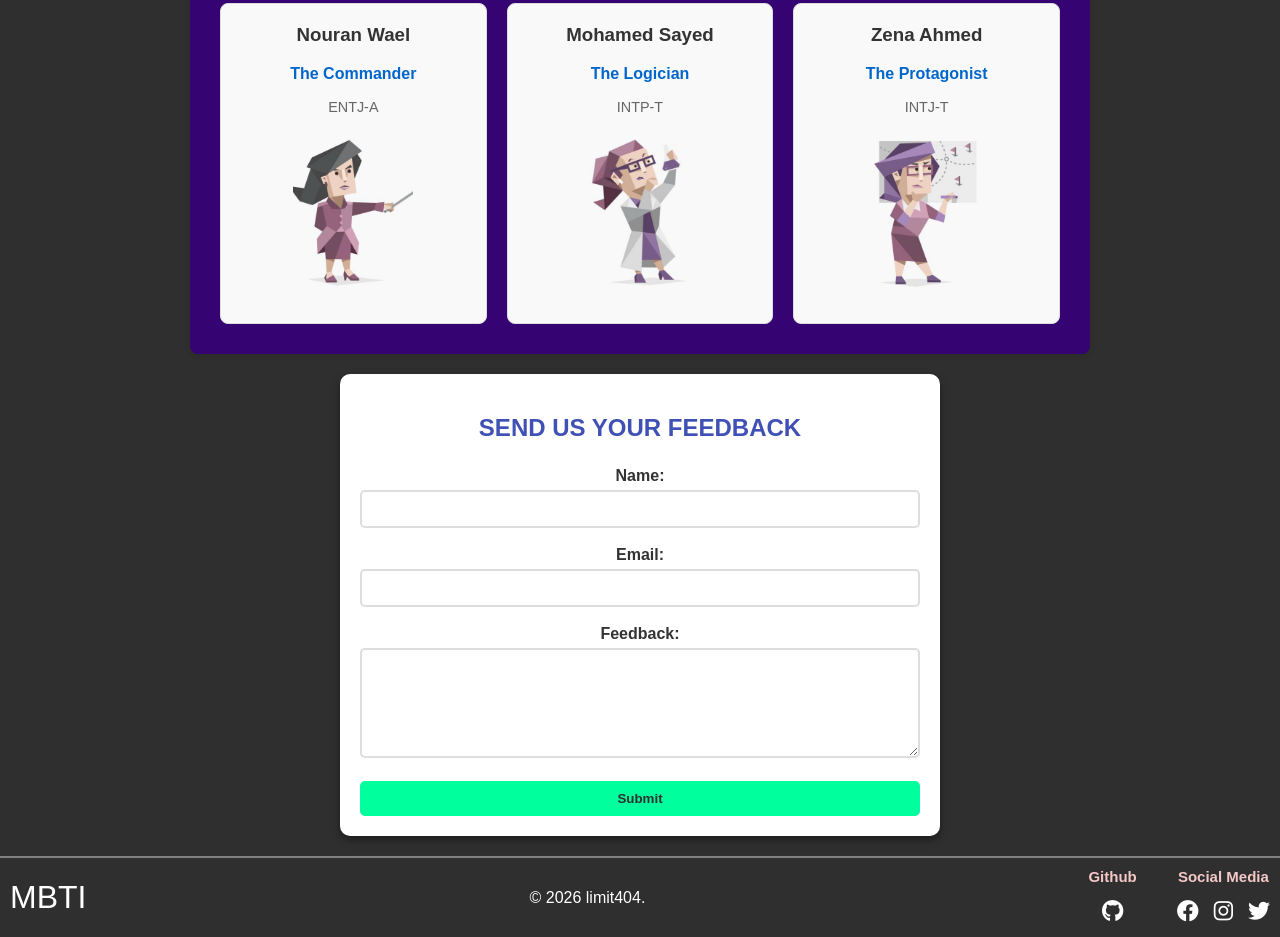
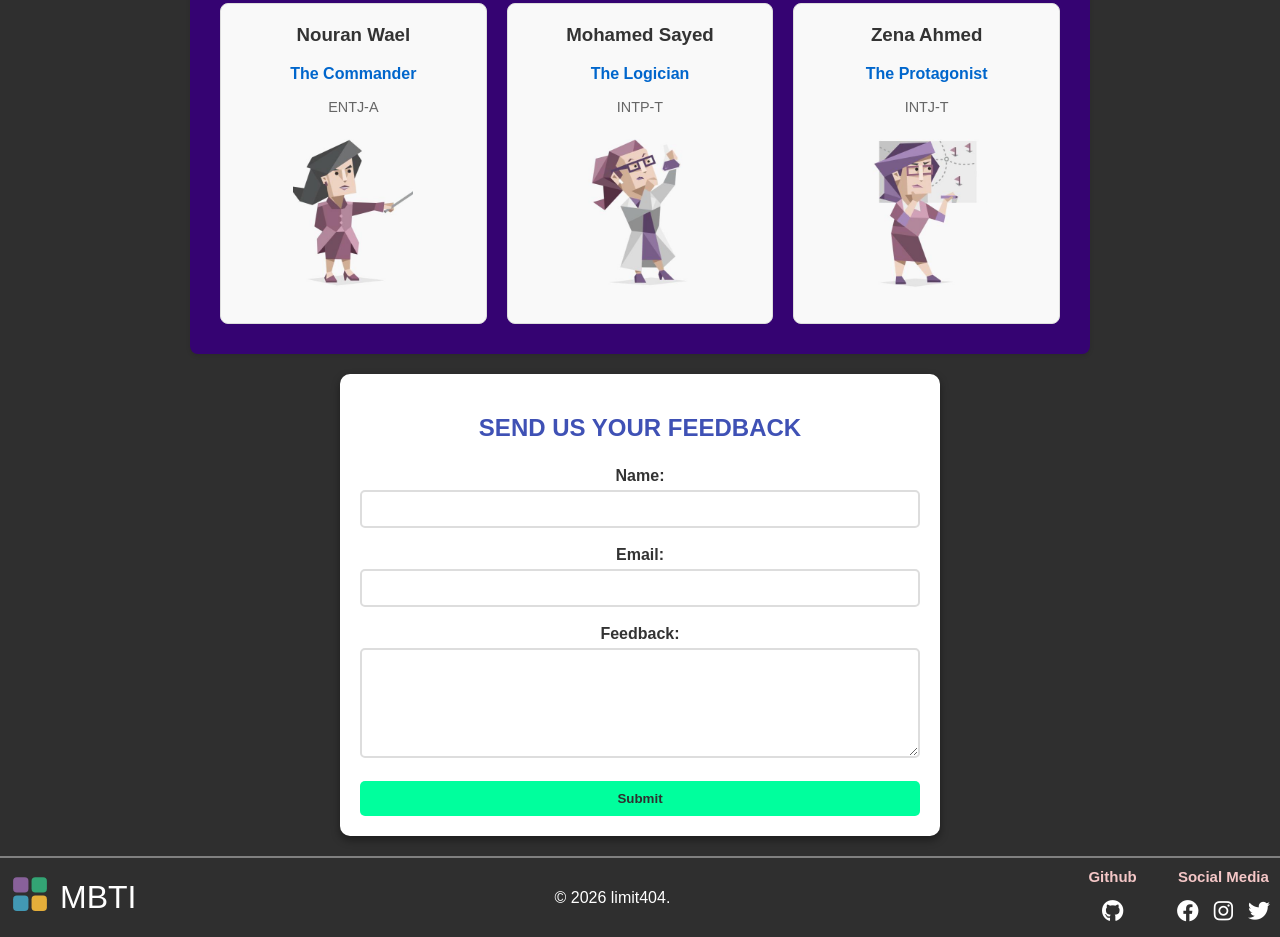
Before and after one commit to Team12349/MBTI, a website: page team.html in a window 1280 px wide. Shown: the part 785-1722 px from the top of the page. Drawn offline with Linux system fonts and the light colour scheme.

Commit message:
Added the logo and a link to the index in footer

```diff
--- a/css/footer.css
+++ b/css/footer.css
@@ -6,6 +6,12 @@ footer {
   justify-content: space-between;
   padding: 10px;
   border-top: 2px solid gray;
+}
+
+.footer-brand {
+  display: flex;
+  align-items: center;
+  gap: 10px;
 }
 
 footer a {
--- a/team.html
+++ b/team.html
@@ -118,7 +118,10 @@
       <span id="form-response" class="hidden"></span>
     </div>
     <footer>
-      <a href="index.html">MBTI</a>
+      <div class="footer-brand">
+        <a href="index.html"><img src="favicon.svg" alt="MBTI Logo" class="logo" /></a>
+        <a href="index.html">MBTI</a>
+      </div>
       <span>&copy; 2026 limit404.</span>
 
       <div class="footer-links">
```
Also changed, not shown: advice.html (+4 -1 lines), index.html (+4 -1 lines), login.html (+4 -1 lines), signup.html (+4 -1 lines).
